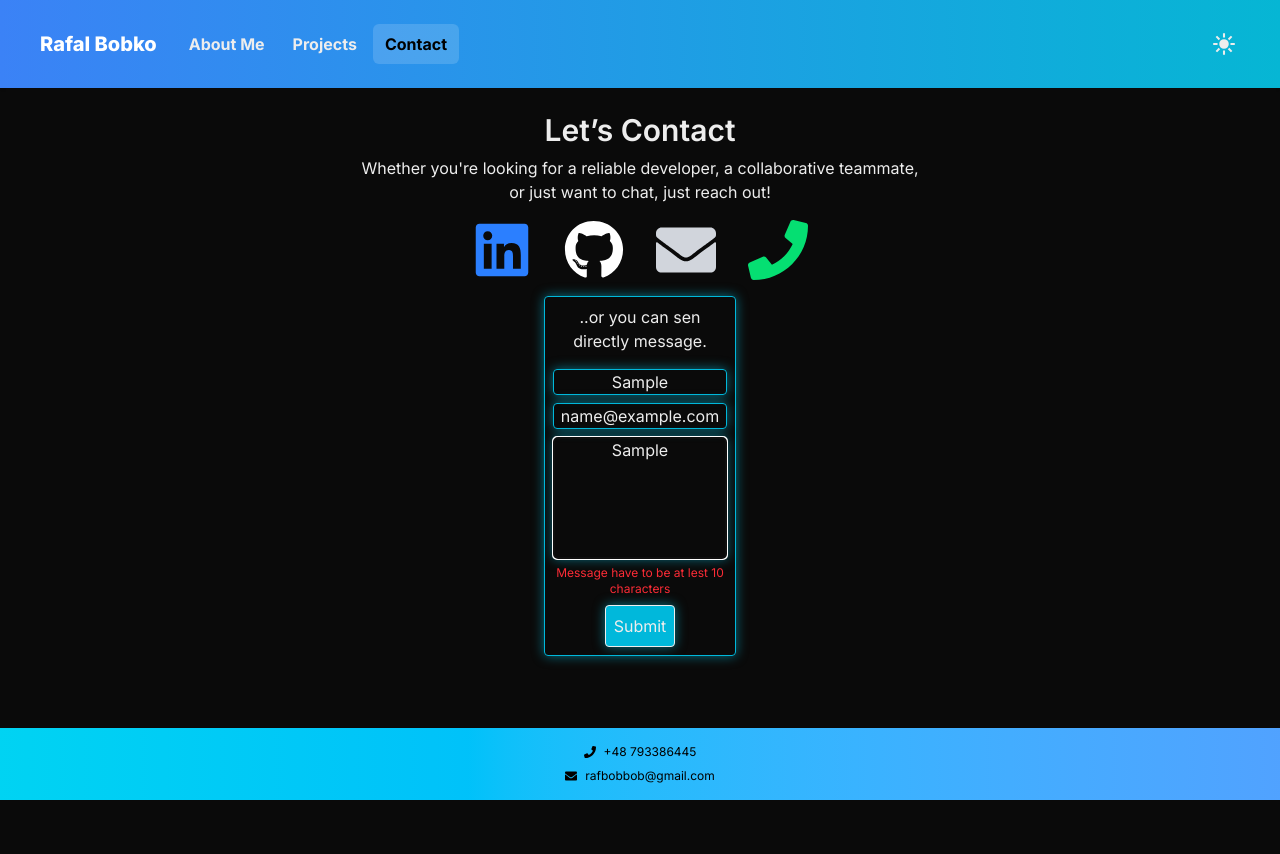
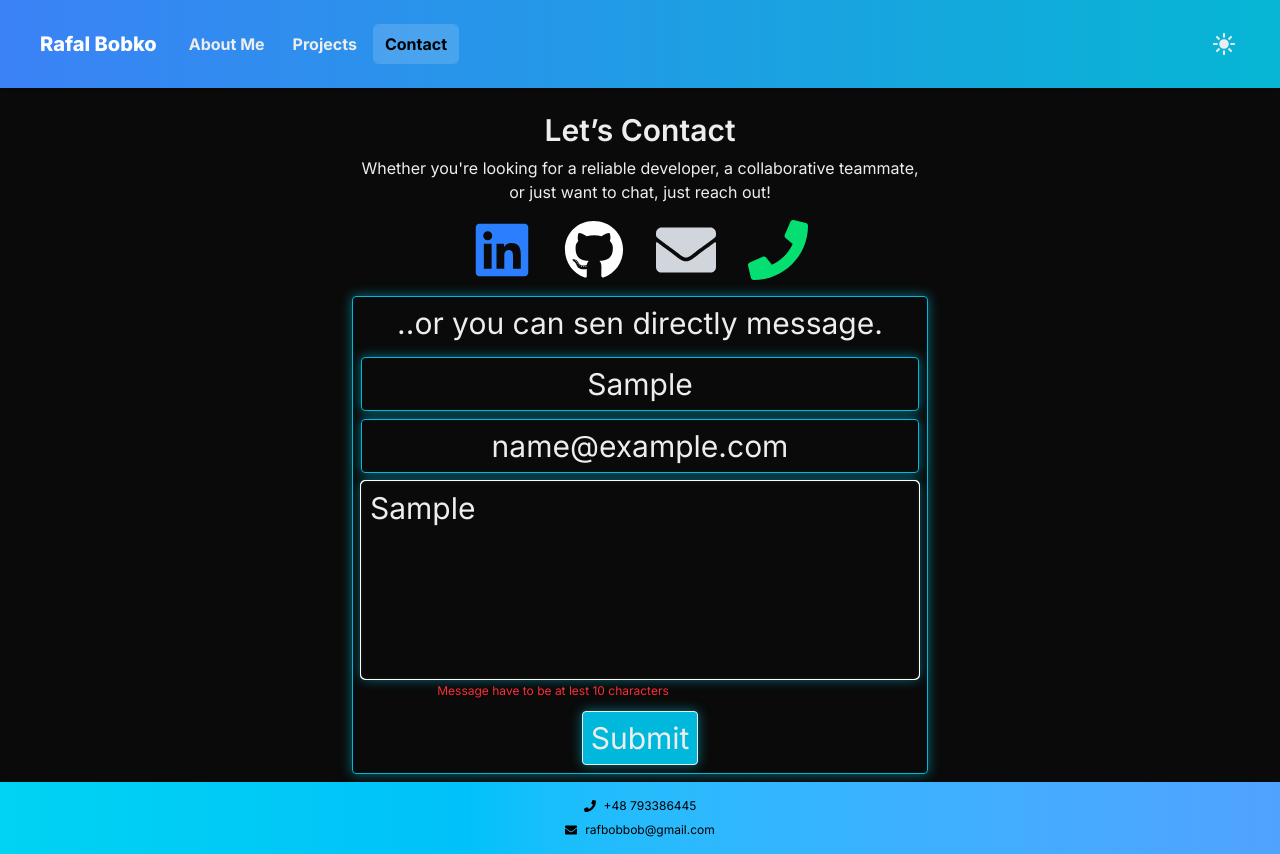
Before and after one commit to sabaudianin/portfoliodev, a Next.js app: page /contact in a window 1280 px wide. Both pictures are taken after typing "Sample", "name@example.com", "Sample" into the empty fields and a click on the button "Submit". Before the commit the page ends 800 px from the top, so only its background shows below. Built offline with nearby package versions, Linux system fonts and the light colour scheme; no server answers; a web font is replaced by a local one.

Commit message:
add responisve to contact form

```diff
--- a/src/app/contact/contactForm/ContactForm.tsx
+++ b/src/app/contact/contactForm/ContactForm.tsx
@@ -1,10 +1,11 @@
 "use client";
 import React from "react";
-import { JSX } from "react";
+import type { JSX } from "react";
 import { useState } from "react";
 import { useForm } from "react-hook-form";
 import { zodResolver } from "@hookform/resolvers/zod";
-import { ContactFormData, contactSchema } from "@/lib/validation/contactSchema";
+import type { ContactFormData } from "@/lib/validation/contactSchema";
+import { contactSchema } from "@/lib/validation/contactSchema";
 
 export const ContactForm = (): JSX.Element => {
   const {
@@ -26,7 +27,7 @@ export const ContactForm = (): JSX.Element => {
   return (
     <form
       onSubmit={handleSubmit(onSubmit)}
-      className="w-full sm:w-1/3 space-y-2 p-2 border rounded border-cyan-500 shadow-[0_0_12px_rgba(6,182,212,0.6)]"
+      className="w-full space-y-2 p-2 border rounded text-lg lg:text-3xl border-cyan-500 shadow-[0_0_12px_rgba(6,182,212,0.6)]"
     >
       ..or you can sen directly message.
       <div className="pt-4">
@@ -34,10 +35,10 @@ export const ContactForm = (): JSX.Element => {
           {...register("name")}
           placeholder="Name..."
           title="Nice to meet You."
-          className="w-full border rounded text-center border-cyan-500 shadow-[0_0_12px_rgba(6,182,212,0.6)]"
+          className="w-full border rounded text-center p-2 border-cyan-500 shadow-[0_0_12px_rgba(6,182,212,0.6)]"
         />
         {errors.name && (
-          <p className="text-red-500 text-xs">{errors.name.message}</p>
+          <p className="text-red-500 text-xs p-1">{errors.name.message}</p>
         )}
       </div>
       <div>
@@ -45,21 +46,28 @@ export const ContactForm = (): JSX.Element => {
           {...register("email")}
           placeholder="Email..."
           title="We'll never share your email."
-          className="w-full border rounded text-center border-cyan-500 shadow-[0_0_12px_rgba(6,182,212,0.6)]"
+          className="w-full border rounded text-center p-2 border-cyan-500 shadow-[0_0_12px_rgba(6,182,212,0.6)]"
         />
         {errors.email && (
           <p className="text-red-500 text-xs">{errors.email.message}</p>
         )}
       </div>
       <div>
+        <label
+          htmlFor="message"
+          className="sr-only"
+        >
+          Message
+        </label>
         <textarea
+          id="message"
           {...register("message")}
           placeholder="Write your message here.."
-          className="w-full resize-none border rounded text-center border-cyan-500 shadow-[0_0_12px_rgba(6,182,212,0.6)]"
+          className="w-full flex items-center resize-none border rounded text-left border-cyan-500 shadow-[0_0_12px_rgba(6,182,212,0.6)] p-2"
           rows={5}
         />
         {errors.message && (
-          <p className="text-red-500 text-xs whitespace-normal break-words max-w-sm">
+          <p className="text-red-500 text-xs whitespace-normal break-words max-w-sm p-1">
             {errors.message.message}
           </p>
         )}
--- a/src/app/my-projects/projectsView/Projects.tsx
+++ b/src/app/my-projects/projectsView/Projects.tsx
@@ -7,7 +7,7 @@ import { projects } from "@/utils/constans/projects";
 export const Projects = () => {
   return (
     <section className="container mx-auto px-4 py-16">
-      <h2 className="text-3xl sm:text-4xl font-bold text-center text-gray-800 dark:text-white mb-10">
+      <h2 className="text-3xl sm:text-4xl font-bold text-center  mb-10">
         My Projects
       </h2>
       <div className="grid gap-8 md:grid-cols-2 lg:grid-cols-3">
--- a/src/styles/animations.css
+++ b/src/styles/animations.css
@@ -94,6 +94,27 @@
   }
 }
 
+@keyframes glitch-it {
+  0% {
+    transform: translate(0);
+  }
+  20% {
+    transform: translate(-2px, 2px);
+  }
+  40% {
+    transform: translate(-2px, -2px);
+  }
+  60% {
+    transform: translate(2px, 2px);
+  }
+  80% {
+    transform: translate(2px, -2px);
+  }
+  100% {
+    transform: translate(0);
+  }
+}
+
 /* Klasy animacji */
 .animate-fade-in {
   animation: fade-in 0.6s cubic-bezier(0.22, 1, 0.36, 1) both;
--- a/src/styles/globals.css
+++ b/src/styles/globals.css
@@ -136,7 +136,7 @@ body {
 }
 
 .card--glitch {
-  /* nic więcej nie trzeba na głównym elemencie */
+  will-change: transform;
 }
 
 .card--glitch::before,
@@ -148,14 +148,11 @@ body {
   pointer-events: none;
   z-index: 0;
   background: #00ffff;
-  /* Z maską „content-box / border-box”bedzie sam obrys */
   padding: 2px; /* = grubość obrysu */
   -webkit-mask: linear-gradient(#000 0 0) content-box, linear-gradient(#000 0 0);
   -webkit-mask-composite: xor;
   mask: linear-gradient(#000 0 0) content-box, linear-gradient(#000 0 0);
   mask-composite: exclude;
-
-  /* animacja przesuniecia */
   animation: glitch-it 1s cubic-bezier(0.25, 0.46, 0.45, 0.94) both infinite;
   opacity: 0.5;
   filter: drop-shadow(0 0 3px rgba(0, 255, 255, 0.5));
@@ -175,24 +172,3 @@ body {
     transform: none !important;
   }
 }
-
-@keyframes glitch-it {
-  0% {
-    transform: translate(0);
-  }
-  20% {
-    transform: translate(-2px, 2px);
-  }
-  40% {
-    transform: translate(-2px, -2px);
-  }
-  60% {
-    transform: translate(2px, 2px);
-  }
-  80% {
-    transform: translate(2px, -2px);
-  }
-  100% {
-    transform: translate(0);
-  }
-}
```
